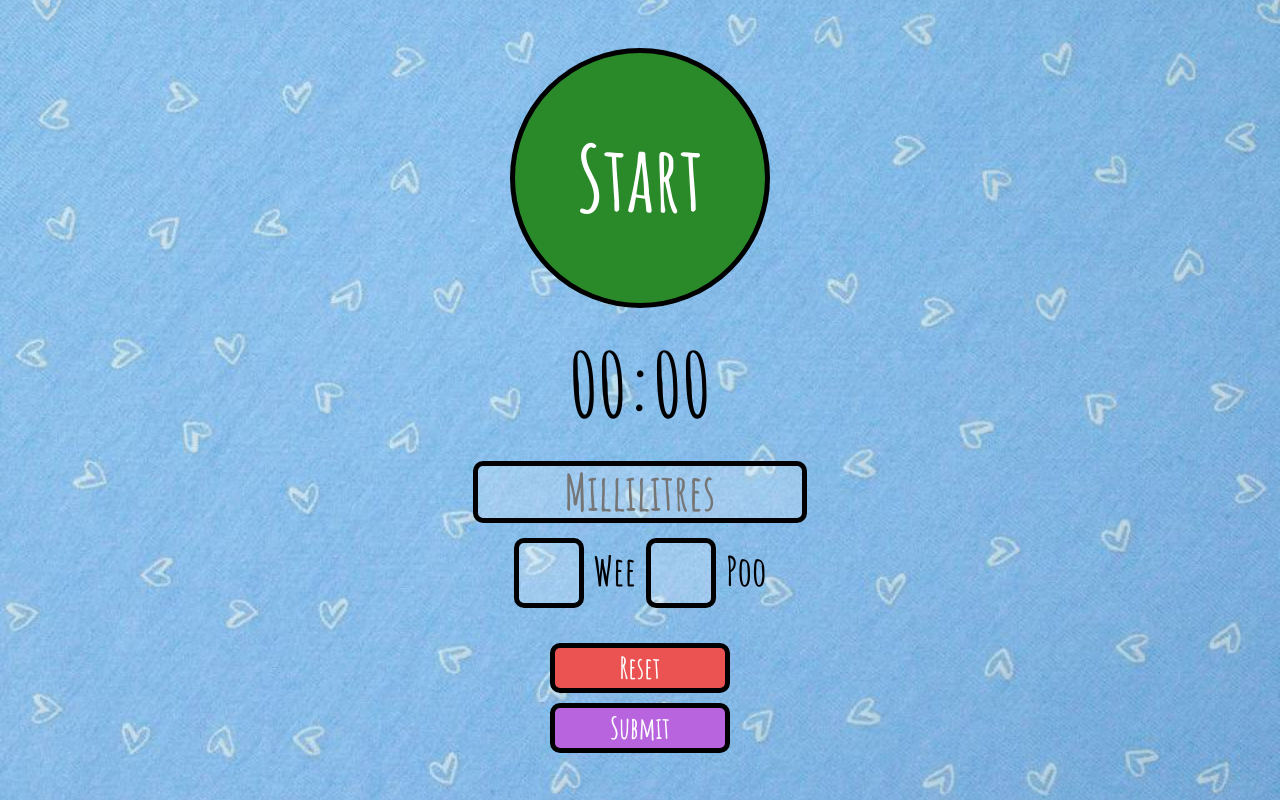
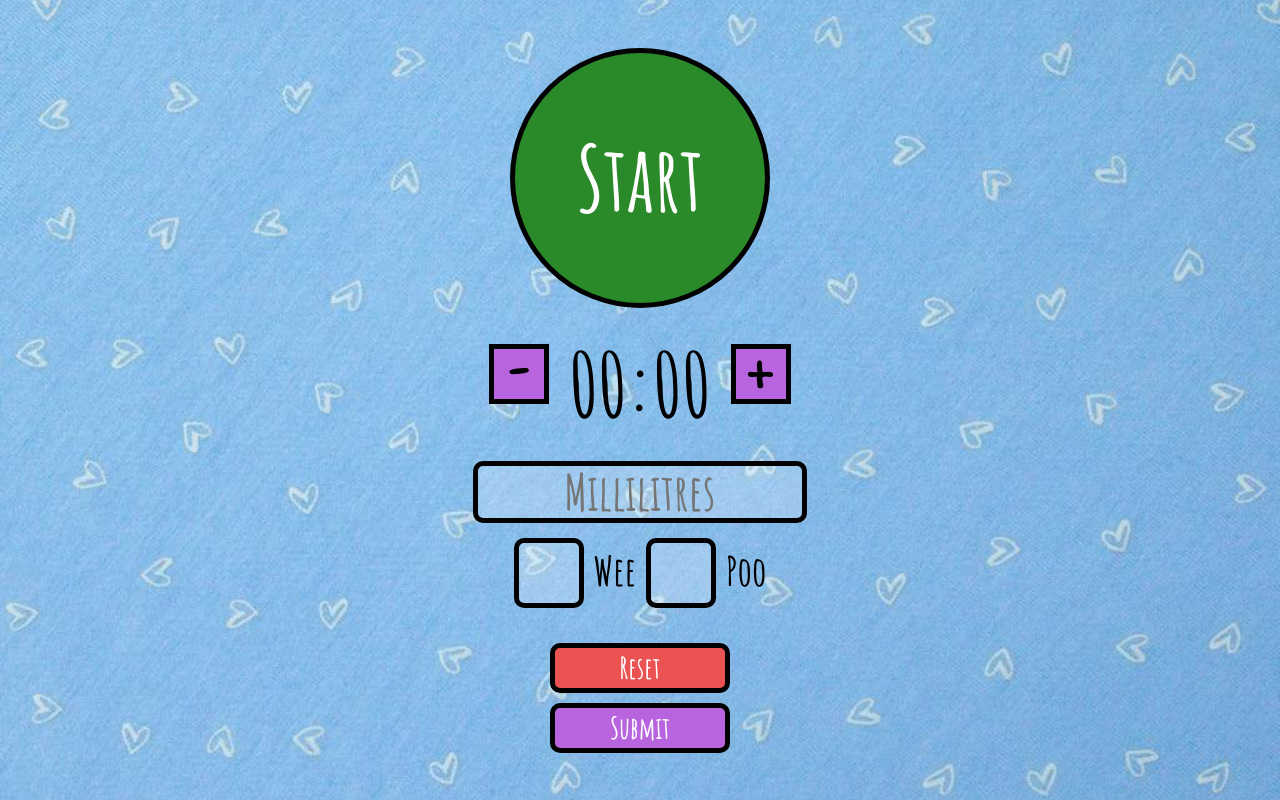
Before and after one commit to tomstrat/feed-timer, a website with bundled scripts: page index.html in a window 1280 px wide. Built offline with nearby package versions, Linux system fonts and the light colour scheme.

Commit message:
added HTML and CSS for plus minus buttons

```diff
--- a/index.html
+++ b/index.html
@@ -23,7 +23,11 @@
     </div>
     <div class="button start border">Start</div>
     <div class="button stop pulse border">Stop</div>
-    <div class="timer">00:00</div>
+    <div class="timerContainer">
+      <div class="minus increment border">-</div>
+      <div class="timer">00:00</div>
+      <div class="plus increment border">+</div>
+    </div>
     <div class="volume">
       <input class="ml border" type="number" placeholder="Millilitres">
       <div class="break"></div>
--- a/style.css
+++ b/style.css
@@ -124,6 +124,21 @@ body {
   display: none;
 }
 
+.timerContainer {
+  display: flex;
+  flex-direction: row;
+  justify-content: center;
+  align-items: center;
+}
+.increment {
+  font-size: 90px;
+  background-color: rgb(184, 100, 223);
+  height: 50px;
+  width: 50px;
+  text-align: center;
+  line-height: 40px;
+  margin: 20px 20px;
+}
 .timer {
   margin-top: 20px;
   font-size: 90px;
```
